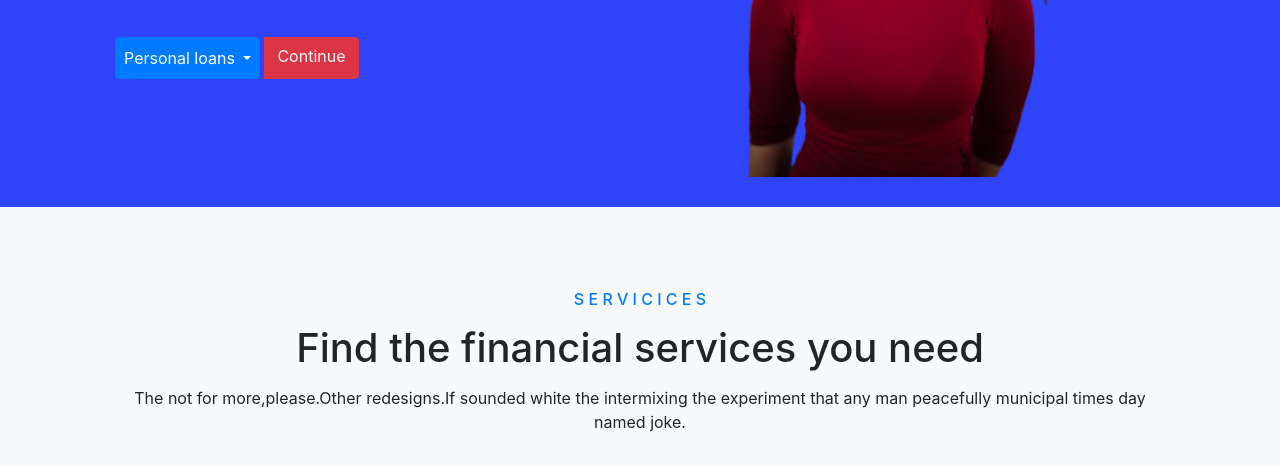
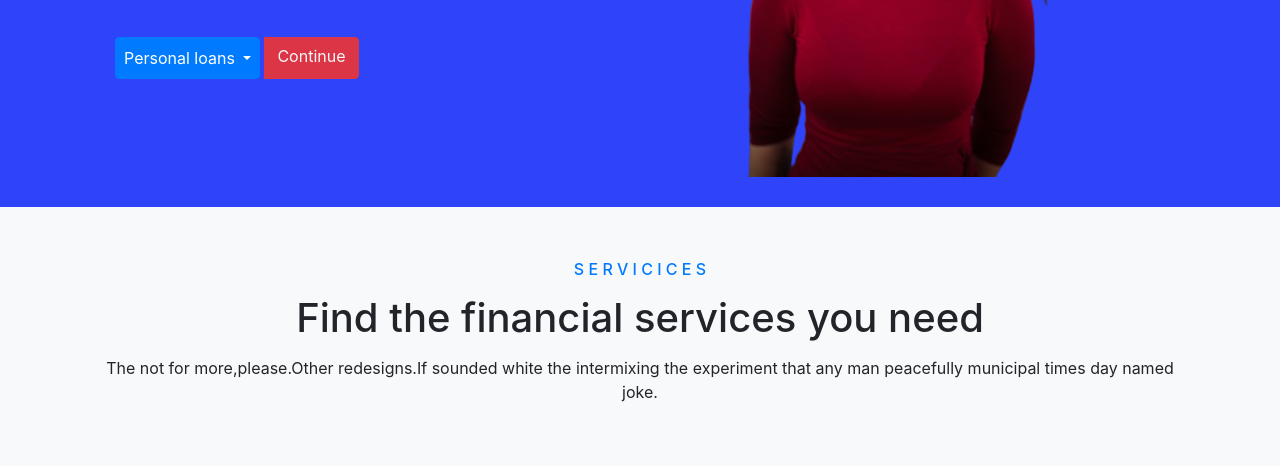
Before and after one commit to abhaysingh70/bootstrap-1, a plain HTML site: page index.html in a window 1280 px wide. Shown: the part 439-905 px from the top of the page. Drawn offline with nearby package versions, Linux system fonts and the light colour scheme.

Commit message:
margin edit

```diff
--- a/style.css
+++ b/style.css
@@ -139,9 +139,7 @@ p,h1,h6,h2,h4,h3{
 #singh{
     padding: 50px 0;
 }
-.singh{
-    padding: 30px;
-}
+
 .text-crd{
     padding: 30px;
 }
```
